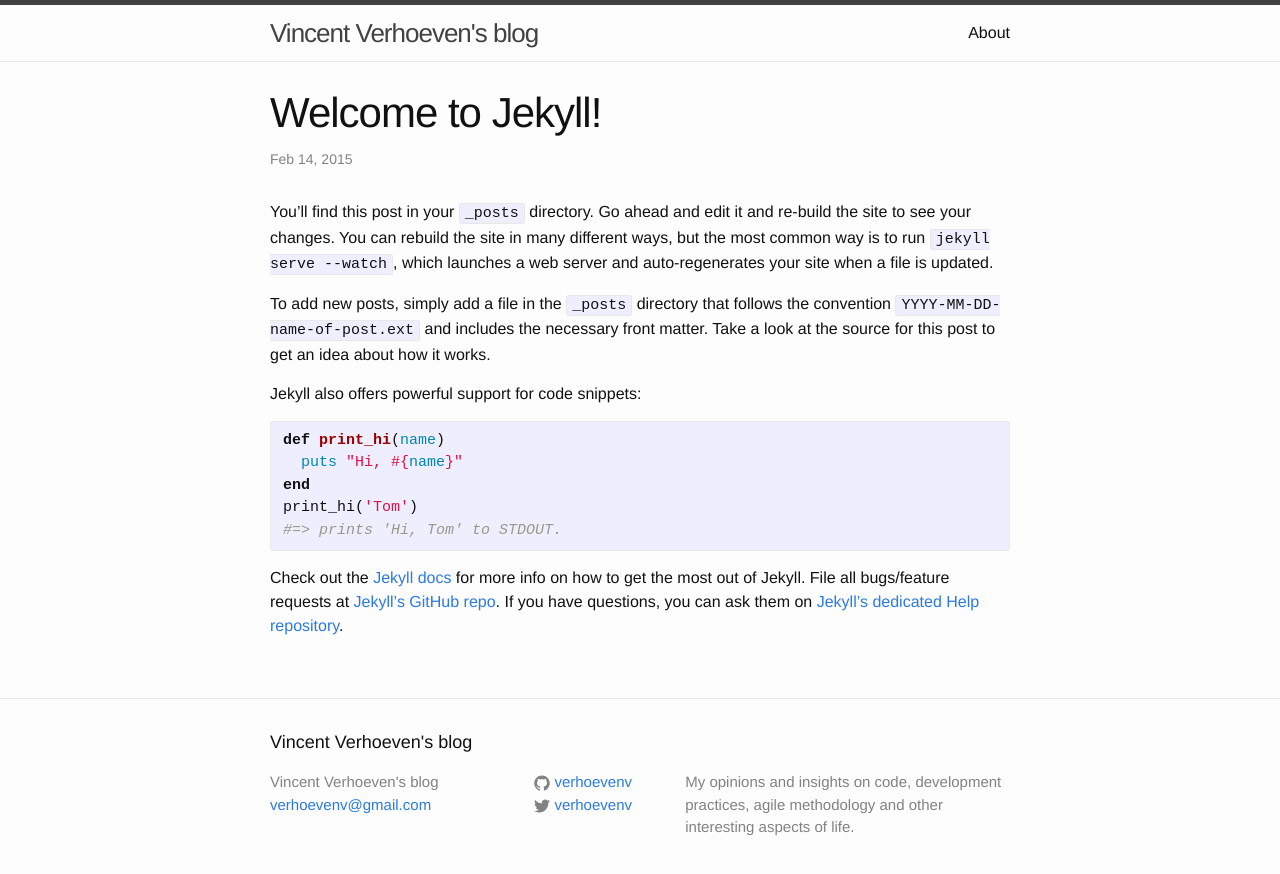
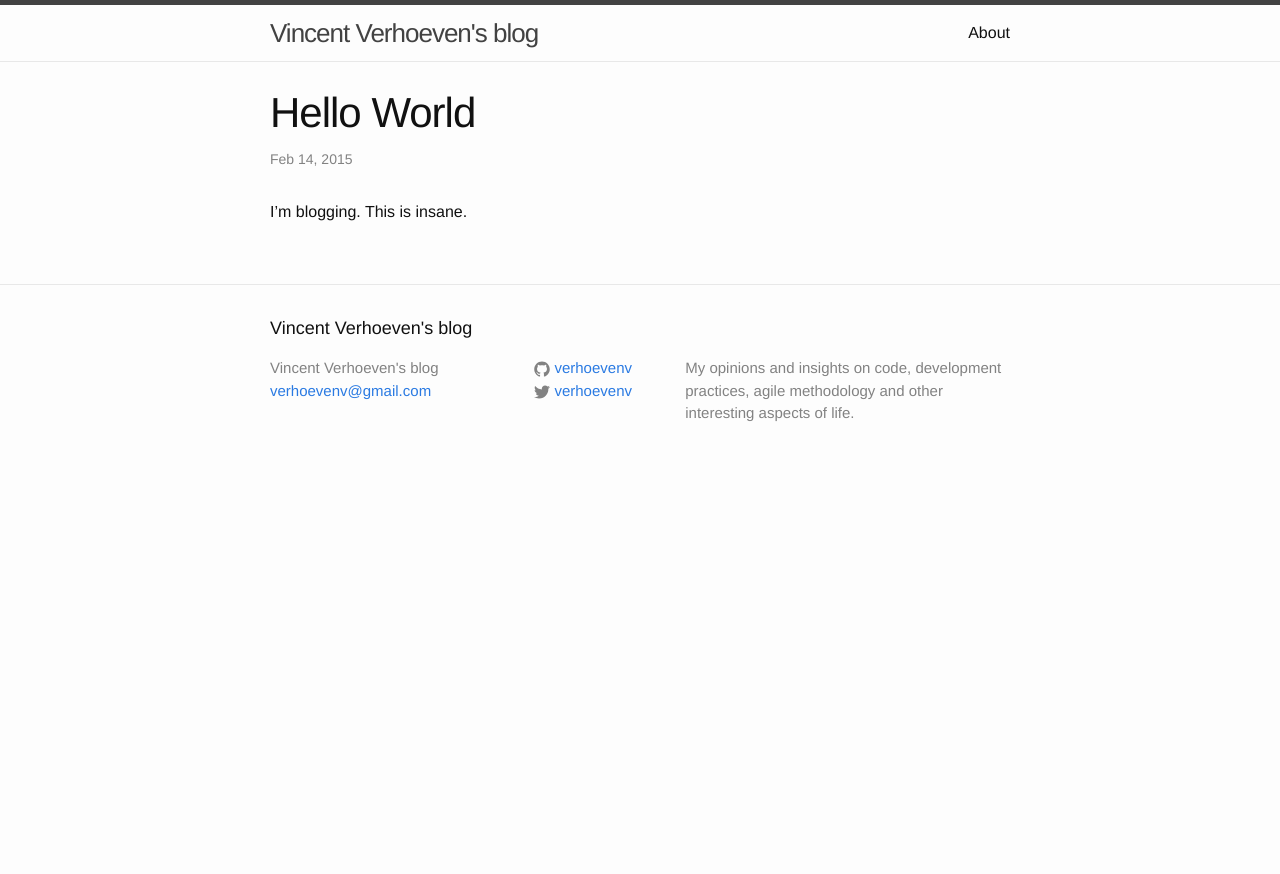
Before and after one commit to verhoevenv/verhoevenv.github.io, a Jekyll site: the page built from _posts/2015-02-14-welcome-to-jekyll.markdown, in a window 1280 px wide. Shown: the top 874 px of the page. Built offline with Jekyll 4.4.1, drawn with Linux system fonts in a browser that asks for light colours.

Commit message:
Initial post

```diff
--- a/_posts/2015-02-14-welcome-to-jekyll.markdown
+++ b/_posts/2015-02-14-welcome-to-jekyll.markdown
@@ -1,25 +1,7 @@
 ---
 layout: post
-title:  "Welcome to Jekyll!"
+title:  "Hello World"
 date:   2015-02-14 19:27:03
 categories: jekyll update
 ---
-You’ll find this post in your `_posts` directory. Go ahead and edit it and re-build the site to see your changes. You can rebuild the site in many different ways, but the most common way is to run `jekyll serve --watch`, which launches a web server and auto-regenerates your site when a file is updated.
-
-To add new posts, simply add a file in the `_posts` directory that follows the convention `YYYY-MM-DD-name-of-post.ext` and includes the necessary front matter. Take a look at the source for this post to get an idea about how it works.
-
-Jekyll also offers powerful support for code snippets:
-
-{% highlight ruby %}
-def print_hi(name)
-  puts "Hi, #{name}"
-end
-print_hi('Tom')
-#=> prints 'Hi, Tom' to STDOUT.
-{% endhighlight %}
-
-Check out the [Jekyll docs][jekyll] for more info on how to get the most out of Jekyll. File all bugs/feature requests at [Jekyll’s GitHub repo][jekyll-gh]. If you have questions, you can ask them on [Jekyll’s dedicated Help repository][jekyll-help].
-
-[jekyll]:      http://jekyllrb.com
-[jekyll-gh]:   https://github.com/jekyll/jekyll
-[jekyll-help]: https://github.com/jekyll/jekyll-help
+I'm blogging. This is insane.
```
